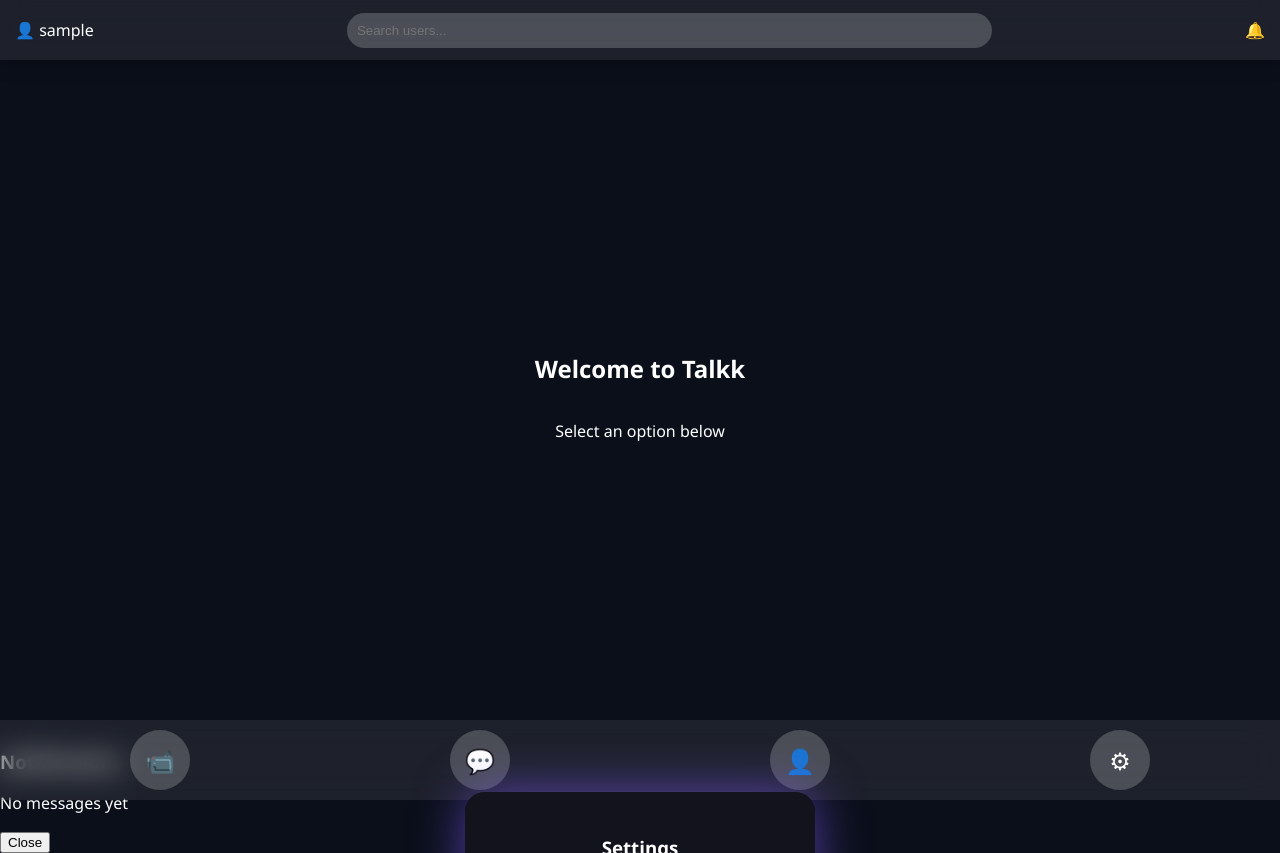
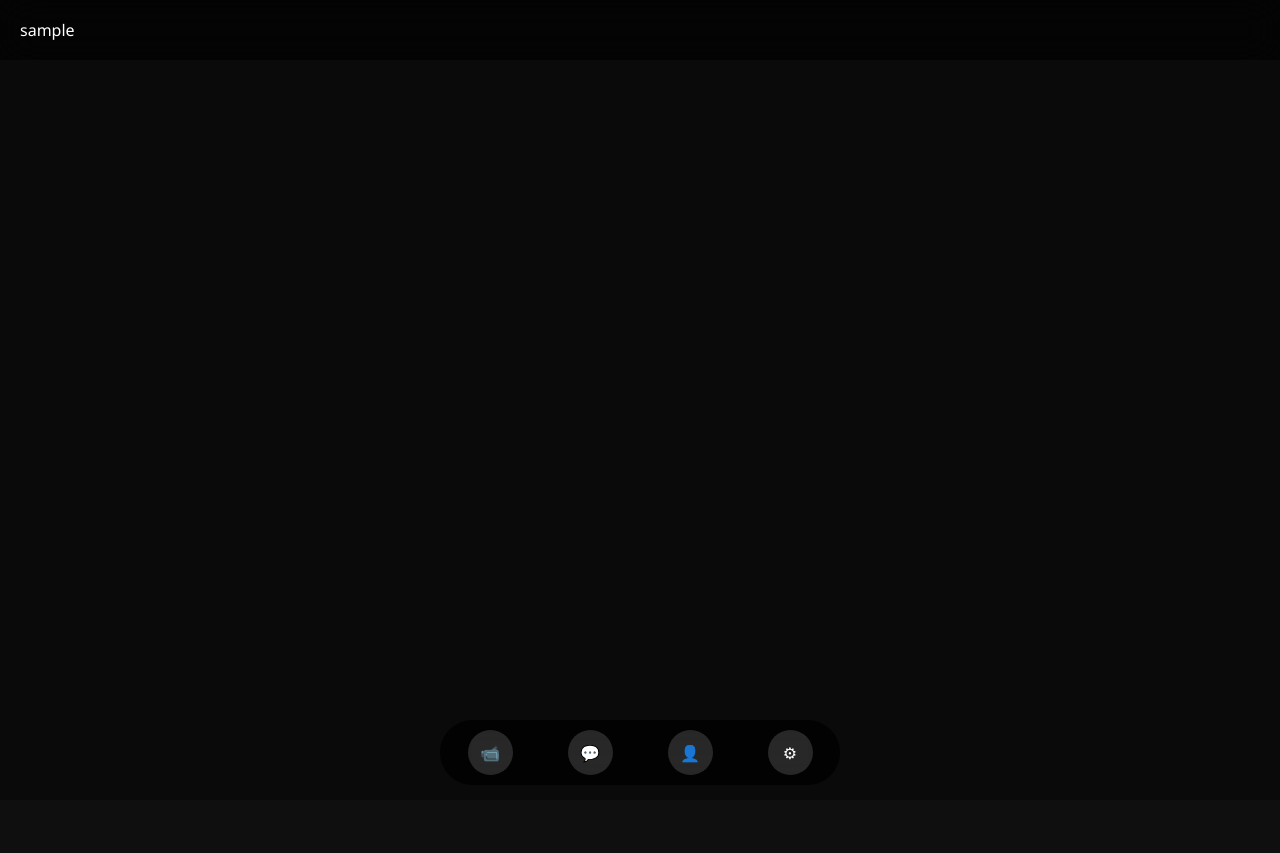
Before and after one commit to Ashwinor/talkk, a Flask app: page /home in a window 1280 px wide. After the commit the page ends 785 px from the top, so only its background shows below. Run offline with Flask 3, Linux system fonts and the light colour scheme; the visitor is signed in with stand-in values (Sample User, id 1).

Commit message:
Apple style home UI

```diff
--- a/app.py
+++ b/app.py
@@ -8,44 +8,36 @@ app.secret_key = "talkk_secret"
 
 # ===== ADMIN =====
 ADMIN_PASSWORD = "admin2002"
-maintenance = False
+MAINT_FILE = "maintenance.txt"
+
+def get_maintenance():
+    if not os.path.exists(MAINT_FILE):
+        with open(MAINT_FILE, "w") as f:
+            f.write("OFF")
+        return False
+    with open(MAINT_FILE, "r") as f:
+        return f.read().strip() == "ON"
+
+def set_maintenance(state):
+    with open(MAINT_FILE, "w") as f:
+        f.write("ON" if state else "OFF")
 
 # ===== DATABASE =====
 FILE = "talkk_users.xlsx"
+
 if not os.path.exists(FILE):
-    pd.DataFrame(columns=["Username","Email","Password"]).to_excel(FILE,index=False)
+    df = pd.DataFrame(columns=["Username","Email","Password"])
+    df.to_excel(FILE, index=False)
 
 # ===== ROUTES =====
 
 @app.route("/")
 def intro():
-    if maintenance and not session.get("admin"):
+    if get_maintenance() and not session.get("admin"):
         return render_template("maintenance.html")
     return render_template("index.html")
 
-@app.route("/splash")
-def splash():
-    if maintenance and not session.get("admin"):
-        return render_template("maintenance.html")
-    return render_template("splash.html")
-
-# ===== HOME =====
-
-@app.route("/home")
-def home():
-    if maintenance and not session.get("admin"):
-        return render_template("maintenance.html")
-    return render_template("home/home.html")
-
-@app.route("/home/<page>")
-def home_pages(page):
-    allowed = ["video","chat","profile","settings"]
-    if page not in allowed:
-        return redirect("/home")
-    return render_template(f"home/{page}.html")
-
-# ===== ADMIN =====
-
+# ---------- ADMIN ----------
 @app.route("/admin", methods=["GET","POST"])
 def admin():
     if request.method=="POST":
@@ -59,83 +51,80 @@ def admin():
 def admin_panel():
     if not session.get("admin"):
         return redirect("/admin")
-    return render_template("admin_panel.html", maintenance=maintenance)
+    return render_template("admin_panel.html", maintenance=get_maintenance())
 
 @app.route("/admin2002on", methods=["POST"])
 def admin_on():
-    global maintenance
     if session.get("admin"):
-        maintenance=False
+        set_maintenance(False)
     return redirect("/admin_panel")
 
 @app.route("/admin2002off", methods=["POST"])
 def admin_off():
-    global maintenance
     if session.get("admin"):
-        maintenance=True
+        set_maintenance(True)
     return redirect("/admin_panel")
 
-# ===== AUTH =====
+# ---------- AUTH ----------
+
+@app.route("/signup", methods=["GET","POST"])
+def signup():
+    if get_maintenance() and not session.get("admin"):
+        return render_template("maintenance.html")
+
+    if request.method=="POST":
+        username=request.form["username"]
+        email=request.form["email"]
+        password=request.form["password"]
+
+        df=pd.read_excel(FILE)
+        if email in df["Email"].values:
+            flash("Email already exists")
+            return redirect("/signup")
+
+        hashed=generate_password_hash(password)
+        df.loc[len(df)]=[username,email,hashed]
+        df.to_excel(FILE,index=False)
+
+        return redirect("/login")
+
+    return render_template("signup.html")
 
 @app.route("/login", methods=["GET","POST"])
 def login():
-    if maintenance and not session.get("admin"):
+    if get_maintenance() and not session.get("admin"):
         return render_template("maintenance.html")
 
     if request.method=="POST":
-        email = request.form["email"]
-        password = request.form["password"]
+        email=request.form["email"]
+        password=request.form["password"]
 
-        df = pd.read_excel(FILE)
+        df=pd.read_excel(FILE)
         for _,row in df.iterrows():
-            if row["Email"]==email and check_password_hash(row["Password"], password):
-                session["user"] = row["Username"]
+            if row["Email"]==email and check_password_hash(row["Password"],password):
+                session["user"]=row["Username"]
                 return redirect("/home")
 
         flash("Invalid credentials")
 
     return render_template("login.html")
 
-@app.route("/signup", methods=["GET","POST"])
-def signup():
-    if maintenance and not session.get("admin"):
-        return render_template("maintenance.html")
-
-    if request.method=="POST":
-        df = pd.read_excel(FILE)
-        if request.form["email"] in df["Email"].values:
-            flash("Email already exists")
-            return redirect("/signup")
-
-        df.loc[len(df)] = [
-            request.form["username"],
-            request.form["email"],
-            generate_password_hash(request.form["password"])
-        ]
-        df.to_excel(FILE,index=False)
-        return redirect("/login")
-
-    return render_template("signup.html")
-
-@app.route("/forgot")
-def forgot():
-    if maintenance and not session.get("admin"):
-        return render_template("maintenance.html")
-    return render_template("forgot.html")
-
-@app.route("/dashboard")
-def dashboard():
-    if maintenance and not session.get("admin"):
-        return render_template("maintenance.html")
-    return render_template("dashboard.html")
-
-# ===== LOGOUT =====
-
 @app.route("/logout")
 def logout():
     session.clear()
     return redirect("/login")
 
+@app.route("/forgot")
+def forgot():
+    return render_template("forgot.html")
+
+# ---------- HOME ----------
+@app.route("/home")
+def home():
+    if not session.get("user"):
+        return redirect("/login")
+    return render_template("home/home.html", user=session["user"])
+
 # ===== RUN =====
 if __name__=="__main__":
     app.run(host="0.0.0.0", port=int(os.environ.get("PORT",5000)))
--- a/static/home/home.css
+++ b/static/home/home.css
@@ -1,134 +1,101 @@
-body{
-  margin:0;
-  background:#0b0f1a;
-  color:white;
-  font-family:Segoe UI, sans-serif;
-  overflow:hidden;
+body {
+  margin: 0;
+  background: #0a0a0a;
+  color: white;
+  font-family: "Segoe UI", sans-serif;
 }
 
-body.light{
-  background:#f1f1f1;
-  color:black;
+/* Top Bar */
+.top-bar {
+  position: fixed;
+  top: 0;
+  width: 100%;
+  height: 60px;
+  backdrop-filter: blur(20px);
+  background: rgba(0,0,0,0.6);
+  display: flex;
+  align-items: center;
+  justify-content: space-between;
+  padding: 0 20px;
+  z-index: 10;
 }
 
-.top-bar{
-  height:60px;
-  display:flex;
-  justify-content:space-between;
-  align-items:center;
-  padding:0 15px;
-  background:rgba(255,255,255,0.08);
-  backdrop-filter: blur(12px);
-  box-shadow:0 0 20px rgba(0,0,0,0.4);
+/* Bottom Nav */
+.bottom-nav {
+  position: fixed;
+  bottom: 15px;
+  left: 50%;
+  transform: translateX(-50%);
+  width: 90%;
+  max-width: 400px;
+  height: 65px;
+  background: rgba(0,0,0,0.75);
+  backdrop-filter: blur(20px);
+  border-radius: 40px;
+  display: flex;
+  justify-content: space-around;
+  align-items: center;
 }
 
-.search{
-  width:50%;
-  padding:10px;
-  border-radius:30px;
-  border:none;
-  background:rgba(255,255,255,0.2);
-  color:white;
-  outline:none;
+/* Nav buttons */
+.nav-btn {
+  width: 45px;
+  height: 45px;
+  border-radius: 50%;
+  background: rgba(255,255,255,0.15);
+  display: flex;
+  align-items: center;
+  justify-content: center;
+  transition: 0.3s;
+  cursor: pointer;
 }
 
-.main-area{
-  height:calc(100vh - 130px);
-  display:flex;
-  flex-direction:column;
-  justify-content:center;
-  align-items:center;
-  text-align:center;
-  transition:0.5s;
+.nav-btn:hover {
+  background: rgba(255,255,255,0.35);
+  transform: scale(1.1);
 }
 
-/* ===== Bottom Bar ===== */
-
-.bottom-bar{
-  height:80px;
-  position:fixed;
-  bottom:0;
-  width:100%;
-  background:rgba(255,255,255,0.08);
-  backdrop-filter: blur(15px);
-  display:flex;
-  justify-content:space-around;
-  align-items:center;
+/* Notifications panel */
+.notify-panel {
+  position: fixed;
+  top: 60px;
+  right: -100%;
+  width: 280px;
+  height: calc(100% - 60px);
+  background: rgba(0,0,0,0.8);
+  backdrop-filter: blur(20px);
+  transition: 0.5s;
+  padding: 20px;
 }
 
-/* Liquid buttons */
-.nav-btn{
-  width:60px;
-  height:60px;
-  border-radius:50%;
-  background:rgba(255,255,255,0.2);
-  display:flex;
-  justify-content:center;
-  align-items:center;
-  font-size:24px;
-  cursor:pointer;
-  transition:0.4s ease;
-  position:relative;
-  overflow:hidden;
+.notify-panel.show {
+  right: 0;
 }
 
-.nav-btn::after{
-  content:"";
-  position:absolute;
-  width:120%;
-  height:120%;
-  background:radial-gradient(circle,#7f5cff,transparent);
-  opacity:0;
-  transition:0.5s;
+/* Settings panel */
+.settings-panel {
+  position: fixed;
+  bottom: -300px;
+  left: 50%;
+  transform: translateX(-50%);
+  width: 90%;
+  max-width: 400px;
+  background: rgba(0,0,0,0.85);
+  backdrop-filter: blur(20px);
+  border-radius: 25px 25px 0 0;
+  padding: 25px;
+  transition: 0.4s;
 }
 
-.nav-btn:hover::after{
-  opacity:1;
+.settings-panel.show {
+  bottom: 0;
 }
 
-.nav-btn:hover{
-  transform:translateY(-10px) scale(1.1);
-  box-shadow:0 0 25px #7f5cff;
+.toggle {
+  margin-top: 15px;
+  padding: 12px;
+  border-radius: 20px;
+  background: rgba(255,255,255,0.1);
+  text-align: center;
+  cursor: pointer;
 }
-
-/* ===== Settings ===== */
-
-.settings{
-  position:fixed;
-  bottom:-300px;
-  left:50%;
-  transform:translateX(-50%);
-  width:300px;
-  background:rgba(20,20,30,0.9);
-  backdrop-filter: blur(20px);
-  padding:25px;
-  border-radius:20px;
-  text-align:center;
-  transition:0.6s cubic-bezier(.19,1,.22,1);
-  box-shadow:0 0 50px rgba(127,92,255,0.6);
-}
-
-.settings.show{
-  bottom:100px;
-}
-
-.settings button{
-  width:100%;
-  margin:10px 0;
-  padding:14px;
-  border:none;
-  border-radius:20px;
-  background:rgba(255,255,255,0.2);
-  color:white;
-  font-size:15px;
-  cursor:pointer;
-  transition:0.3s;
-}
-
-.settings button:hover{
-  background:#7f5cff;
-}
-
-.logout{
-  background:red;
-}
--- a/templates/home/home.html
+++ b/templates/home/home.html
@@ -1,69 +1,45 @@
 <!DOCTYPE html>
 <html>
 <head>
-<meta charset="UTF-8">
 <title>Talkk</title>
 <link rel="stylesheet" href="/static/home/home.css">
 </head>
 
-<body id="body">
+<body>
 
 <div class="top-bar">
-  <div class="username">👤 {{ session.get("user") }}</div>
-  <input class="search" placeholder="Search users...">
-  <div class="notify" onclick="openNotify()">🔔</div>
-</div>
-
-<div class="main-area" id="main">
-  <h2>Welcome to Talkk</h2>
-  <p>Select an option below</p>
-</div>
-
-<div class="bottom-bar">
-  <div class="nav-btn" onclick="show('Video','Not available now')">📹</div>
-  <div class="nav-btn" onclick="show('Chat','Not available now')">💬</div>
-  <div class="nav-btn" onclick="show('Profile','Coming soon')">👤</div>
-  <div class="nav-btn" onclick="openSettings()">⚙</div>
-</div>
-
-<div class="settings" id="settings">
-  <h3>Settings</h3>
-  <button onclick="toggleMode()">🌙 Dark / Light</button>
-  <a href="/logout"><button class="logout">Logout</button></a>
-  <button onclick="closeSettings()">Close</button>
+  <div>{{ user }}</div>
+  <div id="bell">🔔</div>
 </div>
 
 <div class="notify-panel" id="notify">
   <h3>Notifications</h3>
-  <p>No messages yet</p>
-  <button onclick="closeNotify()">Close</button>
+  <p>No notifications yet</p>
+</div>
+
+<div class="settings-panel" id="settings">
+  <div class="toggle" onclick="toggleMode()">Toggle Dark Mode</div>
+  <div class="toggle" onclick="window.location='/logout'">Logout</div>
+</div>
+
+<div class="bottom-nav">
+  <div class="nav-btn">📹</div>
+  <div class="nav-btn">💬</div>
+  <div class="nav-btn">👤</div>
+  <div class="nav-btn" onclick="toggleSettings()">⚙</div>
 </div>
 
 <script>
-function show(t,m){
-  document.getElementById("main").style.opacity="0";
-  setTimeout(()=>{
-    document.getElementById("main").innerHTML="<h2>"+t+"</h2><p>"+m+"</p>";
-    document.getElementById("main").style.opacity="1";
-  },300);
+document.getElementById("bell").onclick = ()=>{
+  document.getElementById("notify").classList.toggle("show")
 }
 
-function openSettings(){
-  document.getElementById("settings").classList.add("show");
-}
-function closeSettings(){
-  document.getElementById("settings").classList.remove("show");
+function toggleSettings(){
+  document.getElementById("settings").classList.toggle("show")
 }
 
 function toggleMode(){
-  document.body.classList.toggle("light");
-}
-
-function openNotify(){
-  document.getElementById("notify").classList.add("show");
-}
-function closeNotify(){
-  document.getElementById("notify").classList.remove("show");
+  document.body.classList.toggle("light")
 }
 </script>
 
```
